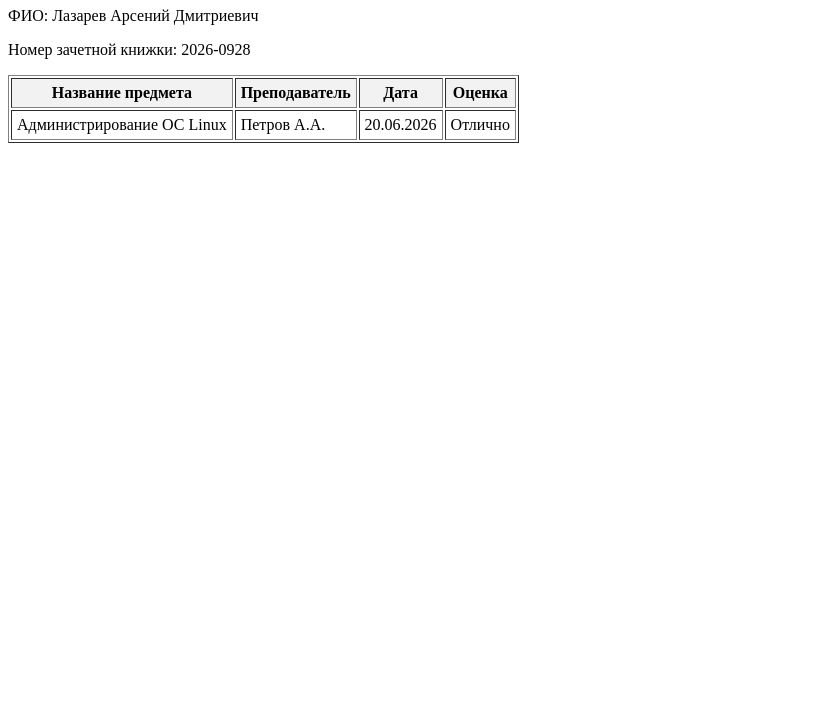
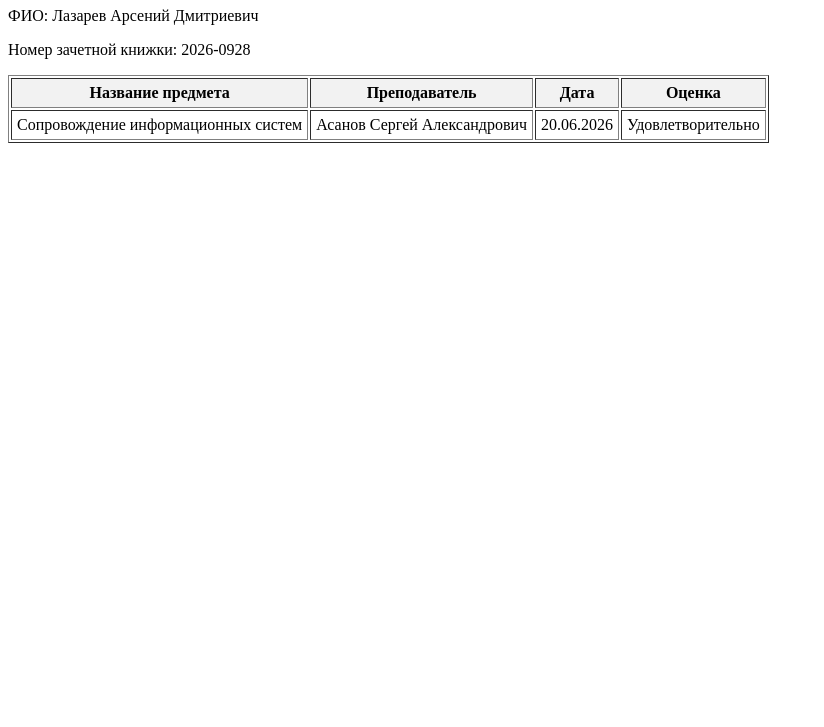
Before and after one commit to sinzGOD/os-linux-lab, a plain HTML site: page marks.html in a window 1280 px wide. Shown: the part 73-800 px from the top of the page, without its empty margins (0-824 px from the left). Drawn offline with Linux system fonts and the light colour scheme.

Commit message:
Updated marks: SIS by Asanov S.A.

```diff
--- a/marks.html
+++ b/marks.html
@@ -16,10 +16,10 @@
             <th>Оценка</th>
         </tr>
         <tr>
-            <td>Администрирование ОС Linux</td>
-            <td>Петров А.А.</td>
+            <td>Сопровождение информационных систем</td>
+            <td>Асанов Сергей Александрович</td>
             <td>20.06.2026</td>
-            <td>Отлично</td>
+            <td>Удовлетворительно</td>
         </tr>
     </table>
 </body>
```
